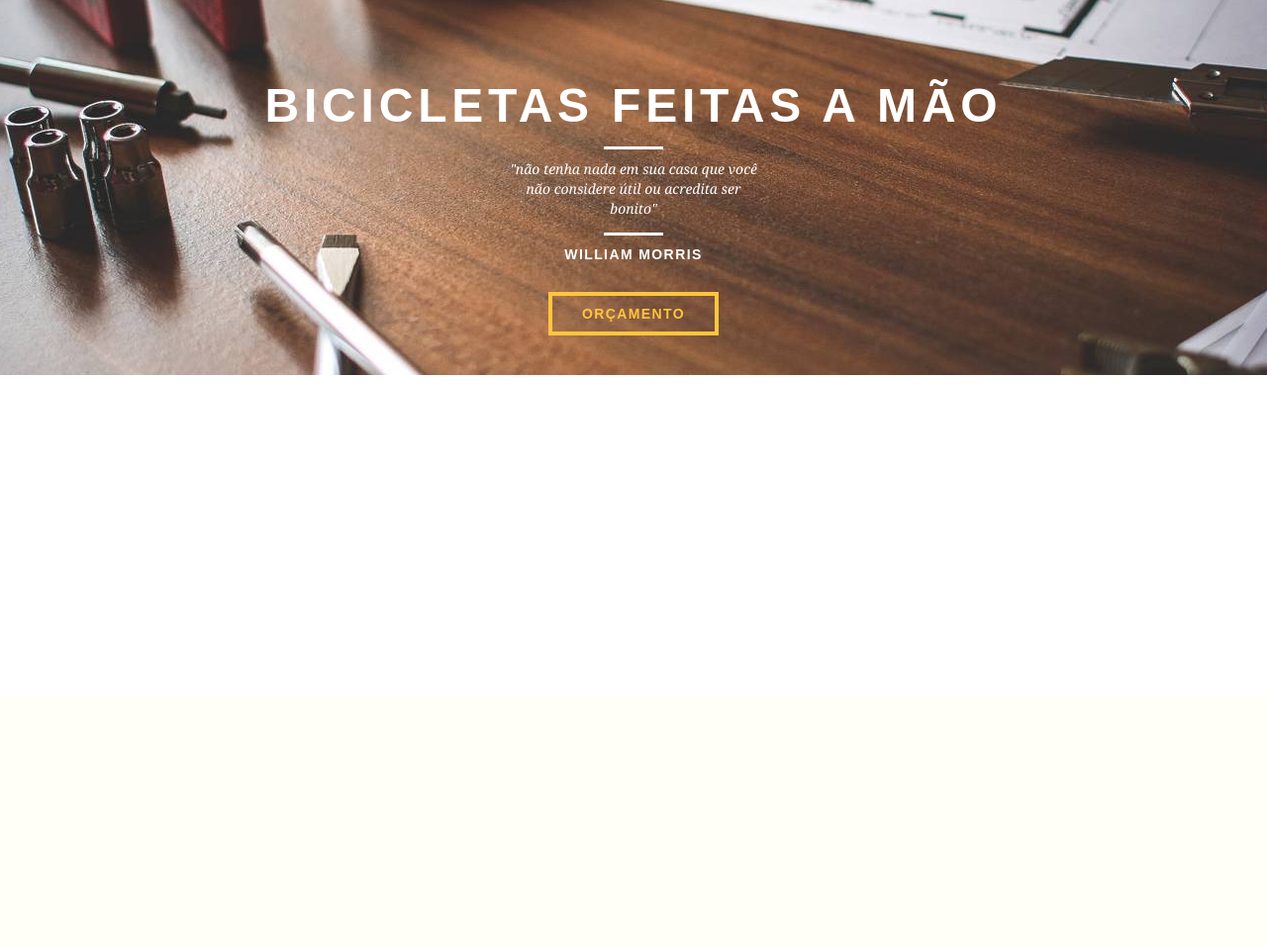
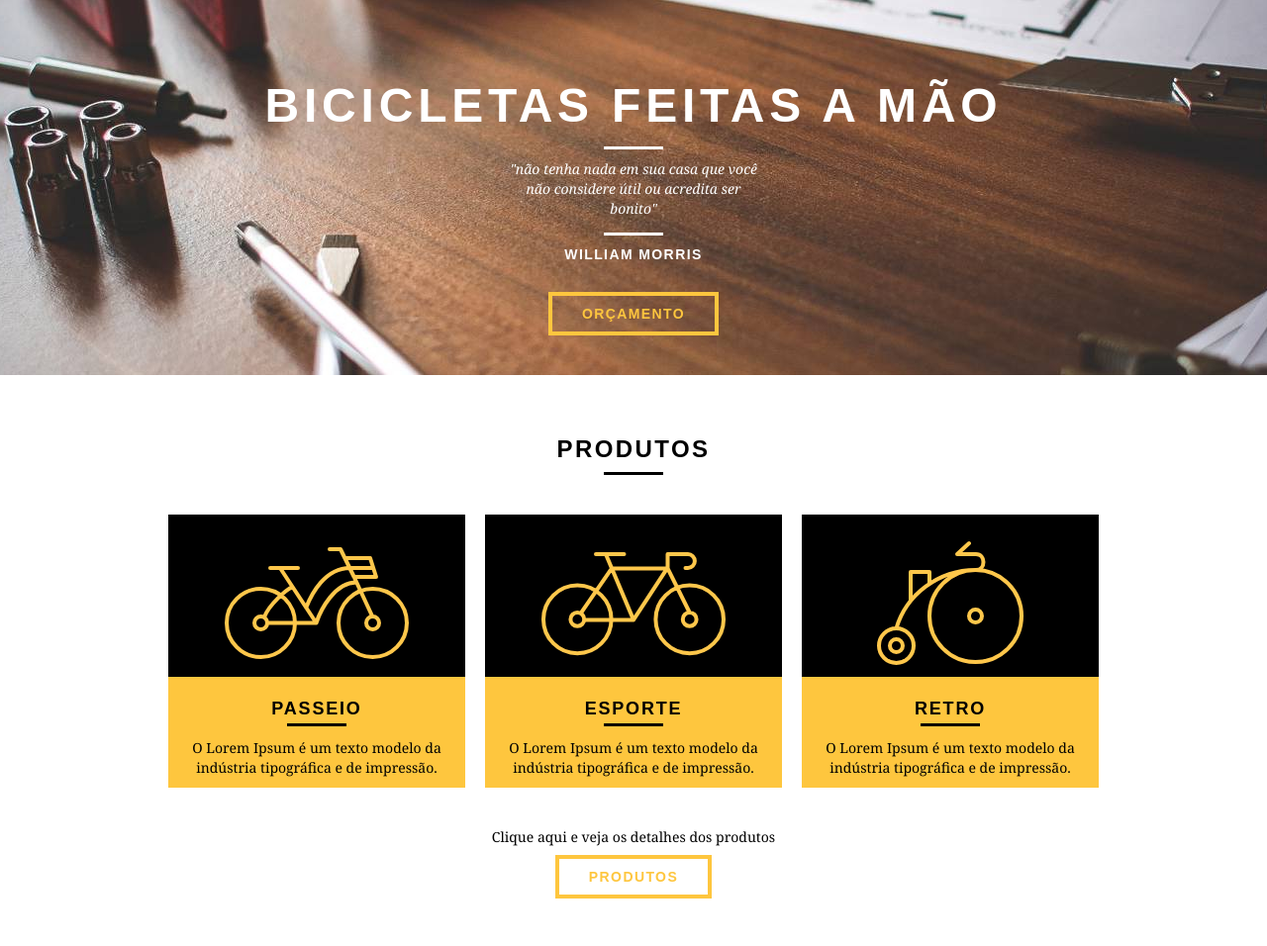
Before and after one commit to Evaldo-Gomes/webdesign_origamid, a PHP site: page / in a window 1280 px wide. Shown: the part 97-1053 px from the top of the page at 99% size. Before the commit the page ends 476 px from the top, so only its background shows below. Run offline with PHP 8.4, Linux system fonts and the light colour scheme.

Commit message:
Aula 5-1-5 Produtos - Home

```diff
--- a/web/css/style.css
+++ b/web/css/style.css
@@ -1,11 +1,11 @@
-/* Estilos Gerais */
+/**************************** Estilos Gerais */
 
 body {
-    font-family: Arial, Arial, Helvetica, sans-serif;
+    font-family: Arial, Helvetica, sans-serif;
 }
 
 p {
-    font-family: Georgia, "Times New Roman", Times, serif;
+    font-family: Georgia, "Times New Roman", serif;
     font-size: 14px;
     line-height: 20px;
 }
@@ -26,8 +26,34 @@ p {
     border-color: #fff;
 }
 
+.btn.btn-preto:hover {
+    color: #000;
+    border-color: #000;
+}
 
-/* Header */
+.subtitulo {
+    font-weight: bold;
+    font-size: 24px;
+    line-height: 30px;
+    font-weight: bold;
+    letter-spacing: 0.1em;
+    color: black;
+    text-transform: uppercase;
+    text-align: center;
+    margin-bottom: 40px;
+}
+
+.subtitulo:after {
+    content: "";
+    display: block;
+    width: 60px;
+    height: 3px;
+    background: #000;
+    margin: 8px auto;
+}
+
+
+/**************************** Header */
 
 .header {
     position: fixed;
@@ -36,6 +62,7 @@ p {
     background: #fec63e;
     /* AMARELO */
     padding: 15px 0;
+    z-index: 10;
 }
 
 .header_menu {
@@ -64,6 +91,9 @@ p {
 .header_menu ul li a:hover {
     color: #fff;
 }
+
+
+/* Introdução */
 
 .introducao {
     width: 100%;
@@ -95,7 +125,7 @@ p {
 }
 
 .quote-externo p:before,
-p:after {
+.quote-externo p:after {
     /* PSEUDO-CLASSES */
     content: "";
     display: block;
@@ -113,4 +143,50 @@ p:after {
 }
 
 
-/* Introdução */
+/**************************** Produtos */
+
+.produtos {
+    padding: 60px 0;
+}
+
+.produtos_lista li {
+    background: #fec63e;
+    text-align: center;
+}
+
+.produtos_lista li h3 {
+    font-weight: bold;
+    font-size: 18px;
+    line-height: 25px;
+    text-transform: uppercase;
+    letter-spacing: 0.1em;
+    margin-top: 20px;
+}
+
+.produtos_lista li h3:after {
+    content: "";
+    display: block;
+    width: 60px;
+    height: 3px;
+    background: #000;
+    margin: 2px auto;
+}
+
+.produtos_lista li p {
+    padding: 10px 20px 10px 20px;
+}
+
+.produtos_icone {
+    background: #000;
+    padding-top: 20px;
+}
+
+.call {
+    text-align: center;
+    padding-top: 40px;
+    clear: both;
+}
+
+.call p {
+    margin-bottom: 20px;
+}
--- a/web/index.html
+++ b/web/index.html
@@ -38,6 +38,39 @@
         </div>
     </section>
 
+    <section class="produtos container">
+        <h2 class="subtitulo">Produtos</h2>
+        <ul class="produtos_lista">
+            <li class="grid-1-3">
+                <div class="produtos_icone">
+                    <img src="img/produtos/passeio.svg" alt="Bikcraft Passeio">
+                </div>
+                <h3>Passeio</h3>
+                <p>O Lorem Ipsum é um texto modelo da indústria tipográfica e de impressão.</p>
+            </li>
+            <li class="grid-1-3">
+                <div class="produtos_icone">
+                    <img src="img/produtos/esporte.svg" alt="Bikcraft Passeio">
+                </div>
+                <h3>Esporte</h3>
+                <p>O Lorem Ipsum é um texto modelo da indústria tipográfica e de impressão.</p>
+            </li>
+            <li class="grid-1-3">
+                <div class="produtos_icone">
+                    <img src="img/produtos/retro.svg" alt="Bikcraft Passeio">
+                </div>
+                <h3>Retro</h3>
+                <p>O Lorem Ipsum é um texto modelo da indústria tipográfica e de impressão.</p>
+            </li>
+        </ul>
+
+        <div class="call">
+            <p>Clique aqui e veja os detalhes dos produtos</p>
+            <a href="produtos.html" class="btn btn-preto">Produtos</a>
+        </div>
+
+    </section>
+
 </body>
 
 </html>
```
